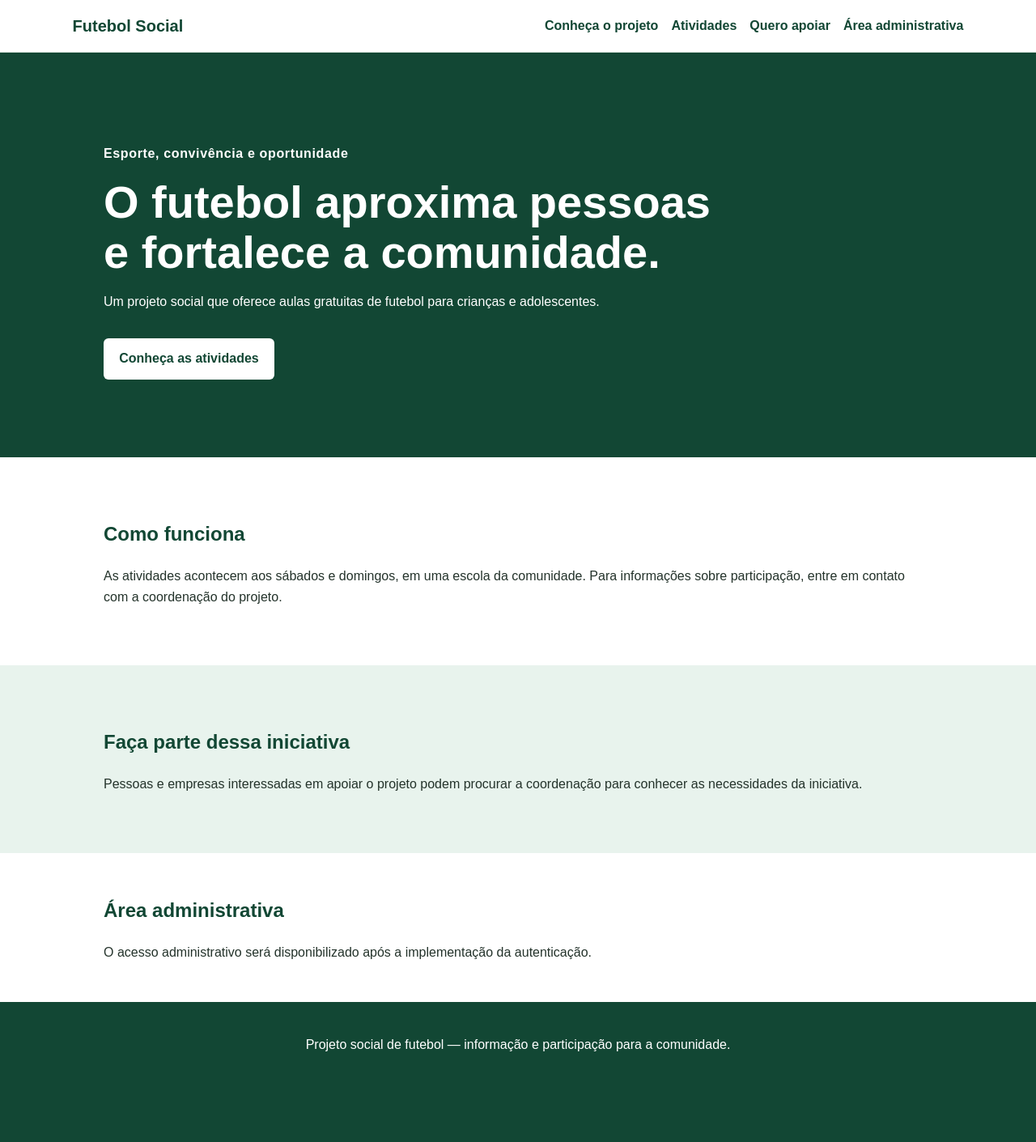
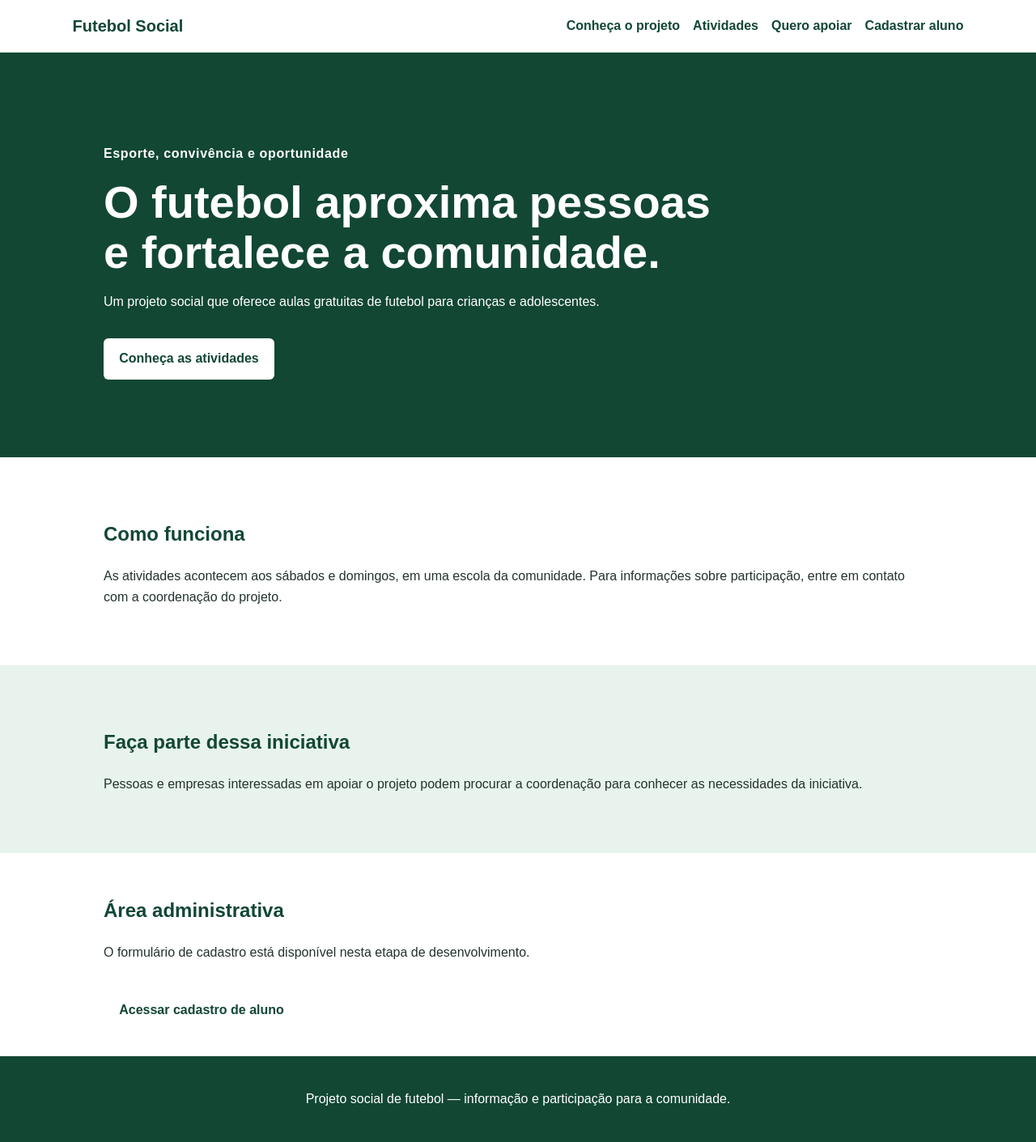
Before and after one commit to nicollassant/projeto-futebol-social-mvp., a Flask app: page / in a window 1280 px wide. Shown: the whole page at 81% size. Before the commit the page ends 1299 px from the top, so only its background shows below. Run offline with Flask 3, Linux system fonts and the light colour scheme.

Commit message:
feat: conecta página inicial ao formulário de alunos

```diff
--- a/templates/index.html
+++ b/templates/index.html
@@ -14,7 +14,7 @@
             <a href="#projeto">Conheça o projeto</a>
             <a href="#atividades">Atividades</a>
             <a href="#apoio">Quero apoiar</a>
-            <a class="nav-admin" href="#administracao">Área administrativa</a>
+            <a class="nav-admin" href="{{ url_for('novo_aluno') }}">Cadastrar aluno</a>
         </nav>
     </header>
 
@@ -36,9 +36,10 @@
             <p>Pessoas e empresas interessadas em apoiar o projeto podem procurar a coordenação para conhecer as necessidades da iniciativa.</p>
         </section>
 
-        <section class="content-section admin-section" id="administracao">
+        <section class="content-section admin-section">
             <h2>Área administrativa</h2>
-            <p>O acesso administrativo será disponibilizado após a implementação da autenticação.</p>
+            <p>O formulário de cadastro está disponível nesta etapa de desenvolvimento.</p>
+            <a class="button action-button" href="{{ url_for('novo_aluno') }}">Acessar cadastro de aluno</a>
         </section>
     </main>
 
```
